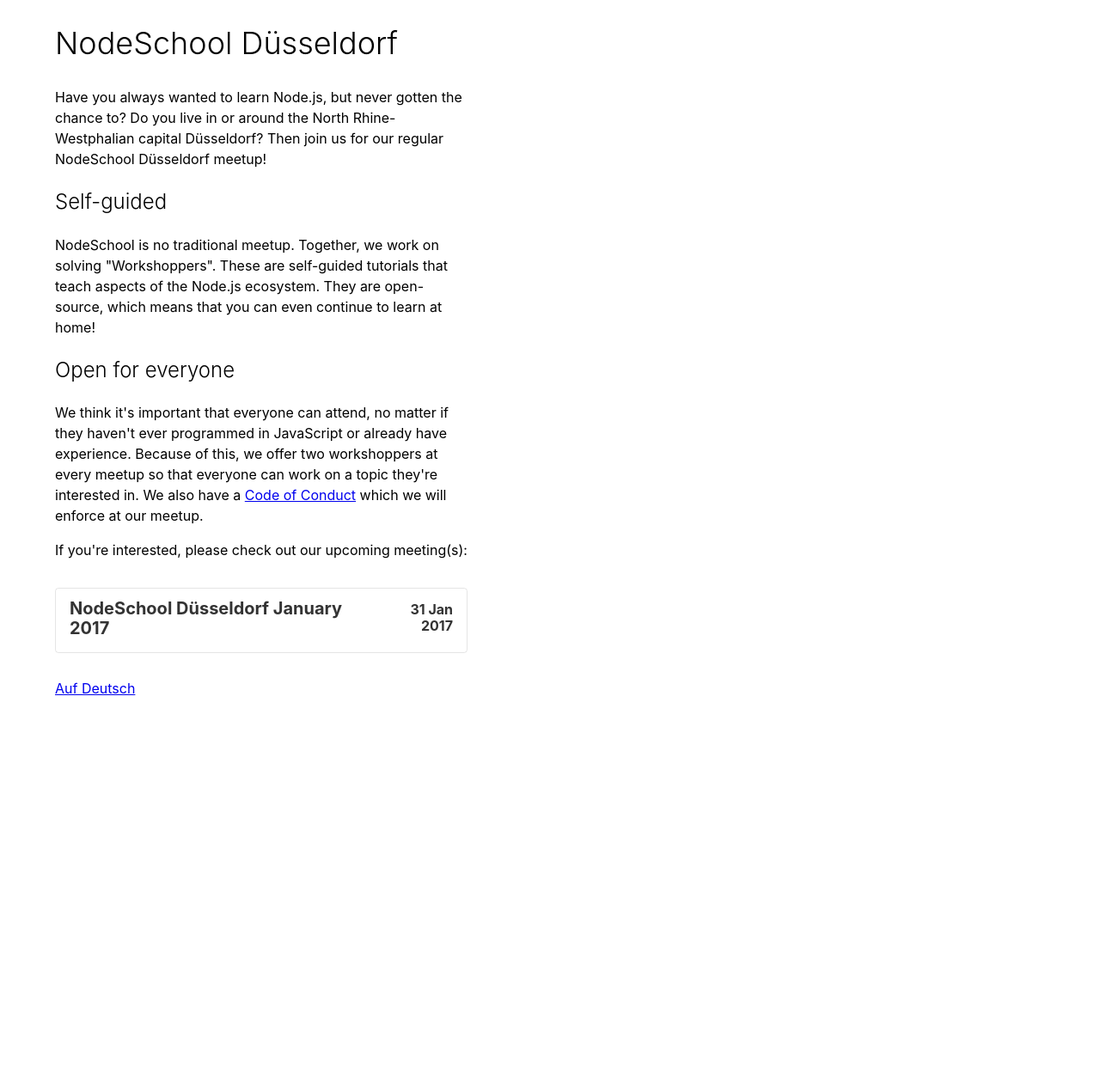
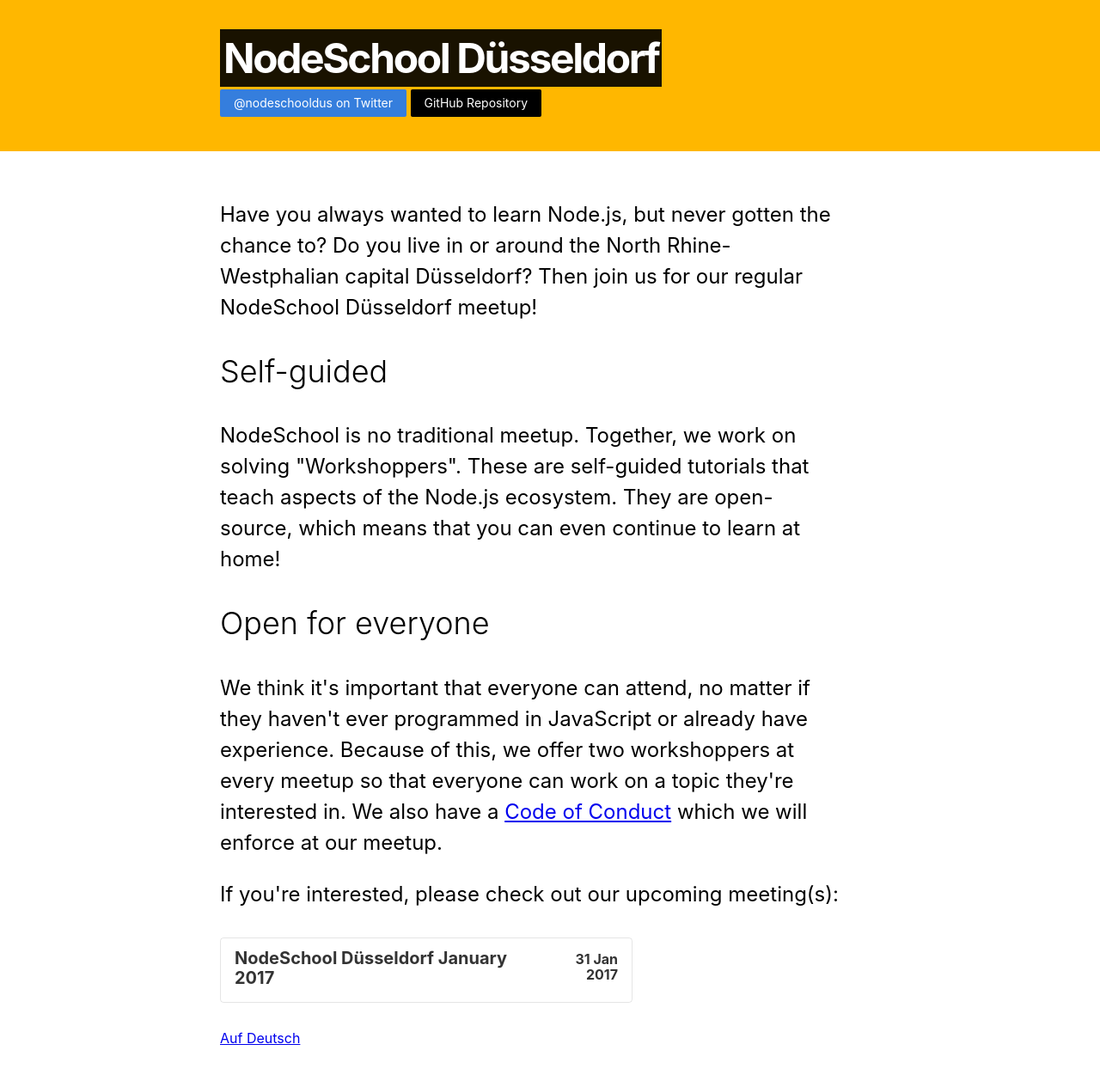
Before and after one commit to nodeschool/dusseldorf, a Jekyll site: the page built from index.html, in a window 1280 px wide. Shown: the whole page at 86% size. Built offline with Jekyll 4.4.1, drawn with Linux system fonts in a browser that asks for light colours; before the commit the page ends 900 px from its top, so only the background shows below that.

Commit message:
redesign

```diff
--- a/_layouts/main.html
+++ b/_layouts/main.html
@@ -7,10 +7,21 @@
     <title>{{ page.title }}</title>
   </head>
   <body>
-    <div class="ph3 ph5-ns sans-serif mw9 mw8-ns">
-      <p class="f4 lh-copy measure">
-        {{ content }}
-      </p>
-    </div>
+    <article>
+      <header class="bg-gold sans-serif">
+        <div class="mw9 center pa4 ph7-l">
+          <h3 class="f2 f1-l measure-narrow lh-title mv0">
+            <span class="bg-black-90 lh-copy white pa1 tracked-tight">{{ page.title }}</span>
+          </h3>
+          <a class="f6 link dim br1 ph3 pv2 mb2 dib white bg-blue" href="http://twitter.com/nodeschooldus">@nodeschooldus on Twitter</a>
+          <a class="f6 link dim br1 ph3 pv2 mb2 dib white bg-black" href="http://github.com/nodeschool/dusseldorf">GitHub Repository</a>
+        </div>
+      </header>
+      <div class="pa4 ph7-l sans-serif mw9-l center">
+        <p class="f5 f3-ns lh-copy measure">
+          {{ content }}
+        </p>
+      </div>
+    </article>
   </body>
 </html>
--- a/index.html
+++ b/index.html
@@ -3,21 +3,20 @@ layout: main
 title: NodeSchool Düsseldorf
 ---
 
-<h2 class="f2 fw3">NodeSchool Düsseldorf</h2>
-<p class="lh-copy measure">
+<p class="f5 f3-ns lh-copy measure sans-serif">
   Have you always wanted to learn Node.js, but never gotten the chance to?
   Do you live in or around the North Rhine-Westphalian capital Düsseldorf?
   Then join us for our regular NodeSchool Düsseldorf meetup!
 </p>
-<h3 class="f3 fw3">Self-guided</h3>
-<p class="lh-copy measure">
+<h3 class="f2 fw3">Self-guided</h3>
+<p class="f5 f3-ns lh-copy measure sans-serif">
   NodeSchool is no traditional meetup. Together, we work on solving
   "Workshoppers". These are self-guided tutorials that teach aspects of
   the Node.js ecosystem. They are open-source, which means that you can
   even continue to learn at home!
 </p>
-<h3 class="f3 fw3">Open for everyone</h3>
-<p class="lh-copy measure">
+<h3 class="f2 fw3">Open for everyone</h3>
+<p class="f5 f3-ns lh-copy measure sans-serif">
   We think it's important that everyone can attend, no matter if they
   haven't ever programmed in JavaScript or already have experience.
   Because of this, we offer two workshoppers at every meetup so that
@@ -26,7 +25,7 @@ title: NodeSchool Düsseldorf
   <a href="https://github.com/nodeschool/dusseldorf/blob/master/CODE_OF_CONDUCT.md">Code of Conduct</a>
   which we will enforce at our meetup.
 </p>
-<p class="lh-copy measure">
+<p class="f5 f3-ns lh-copy measure sans-serif">
   If you're interested, please check out our upcoming meeting(s):
 </p>
 {% assign evts = site.events | where_exp: "evt", "evt.number > site.last" %}
```
Also changed, not shown: _includes/footer.html (added, +7 -0 lines), _layouts/event.html (+4 -6 lines), de.html (+6 -7 lines).
